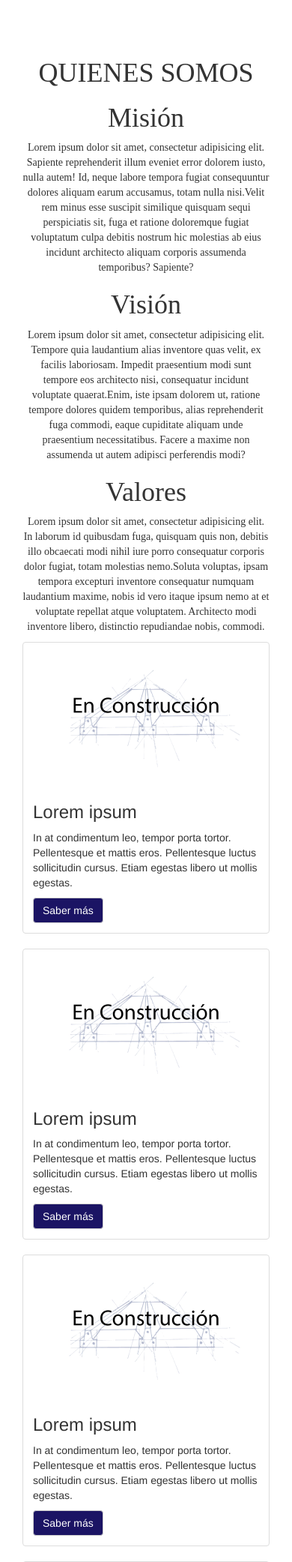
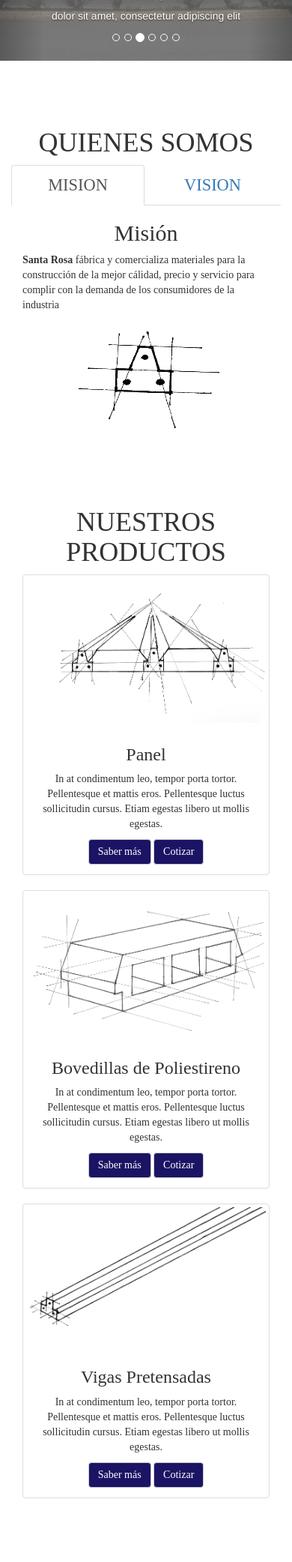
Before and after one commit to AktanTech/santaRosa, a PHP site: page /index.html in a window 390 px wide. Shown: the part 212-2295 px from the top of the page at 75% size. Run offline with PHP 8.4, Linux system fonts and the light colour scheme; some libraries are stand-ins or nearby versions; some web fonts are replaced.

Commit message:
Cambio de textos

```diff
--- a/index.html
+++ b/index.html
@@ -13,28 +13,10 @@
 <link rel="stylesheet" href="home.css">
 </head>
 
-<body data-spy="scroll" data-target=".navbar" data-offset="50">
+<body data-spy="scroll" data-target=".navbar" data-offset="80">
+    <div id="banner" class="container-fluid">
     <nav  id="navbar" class="navbar navbar-default navbar-fixed-top">
-        <!-- Función para aumentar la transparencia del menú -->
-        <script>
-            $(window).scroll(function() {
-                if ($("#navbar").offset().top < 56) {
 
-                    $("#navbar").css("opacity", ".9");
-                } else {
-                    if($("#navbar").offset().top < 68){
-                        $("#navbar").css("opacity", ".9");
-                    }else  {
-                           if($("#navbar").offset().top < 80){
-                             $("#navbar").css("opacity", ".9");
-                           }  else {
-                                 $("#navbar").css("opacity", ".8");
-                                   }
-                           }
-
-                        }
-                });
-        </script>
         <div class="container-fluid">
             <!-- Brand and toggle get grouped for better mobile display -->
             <div class="navbar-header">
@@ -46,7 +28,7 @@
                     <span class="icon-bar"></span>
                 </button>
                 <a class="navbar-brand" href="">
-                    <img src="media/imagenes/Logo-Santa-Rosa-Azul 640x494.png" alt="Santa Rosa Fabrica" width="130em" style="margin-top:3px">
+                    <img src="media/imagenes/LogoSantaRosa.png" alt="Santa Rosa Fabrica" width="130em" style="margin-top:3px">
                 </a>
             </div>
 
@@ -54,27 +36,30 @@
 
                 <div class="collapse navbar-collapse navbar-right" id="bs-example-navbar-collapse-1">
                     <ul class="nav navbar-nav">
-                        <li>
+                        <li id="opcion">
                            <a href="#Nosotros">NOSOTROS</a>
                         </li>
-                        <li>
-                           <a href="#footer">CONTACTO</a>
+                        <li id="opcion">
+                           <a href="#productos">PRODUCTOS</a>
                         </li>
-                        <li>
+                        <li id="opcion">
+                           <a href="#contacto">CONTACTO</a>
+                        </li>
+                        <li id="opcion">
                             <a href="#cotizar">COTIZA CON NOSOTROS</a>
                         </li>
-                        <li>
+                        <li id="opcion">
                             <a href="media/docs/Catálogo_Final.pdf" download="Catálogo_Santa_Rosa">DESCARGAR CATÁLOGO</a>
                         </li>
                         <li>
-                            <a href="https://www.facebook.com/Santa-Rosa-F%C3%A1brica-140289986662439/"><i class="fab fa-facebook-square"></i></a>
+                            <a href="https://www.facebook.com/Santa-Rosa-F%C3%A1brica-140289986662439/" style="font-size:150%;color:#3B5998"><i class="fab fa-facebook-square"></i></a>
                         </li>
             </div>
             <!-- /.navbar-collapse -->
         </div>
         <!-- /.container-fluid -->
     </nav>
-
+    </div>
     <!-- Carussel -->
 
             <div id="Carrusel">
@@ -87,41 +72,61 @@
                             <li data-target="#carousel-example-generic" data-slide-to="1"></li>
                             <li data-target="#carousel-example-generic" data-slide-to="2"></li>
                             <li data-target="#carousel-example-generic" data-slide-to="3"></li>
+                            <li data-target="#carousel-example-generic" data-slide-to="4"></li>
+                            <li data-target="#carousel-example-generic" data-slide-to="5"></li>
                         </ol>
 
                         <!-- Wrapper for slides -->
                         <div class="carousel-inner" role="listbox">
 
-                        <div class="item active" data-duration="17000">
-                            <div id="mivideo" class="video-container container-flex">
-                                <video  id="Video" class="fillWidth" autoplay muted playsinline loop preload="auto">
-                                    <source src="./media/videos/SRF_Loop.mp4" type="video/mp4" /> Your browser does not support the video tag.
-                                </video>
-                                <!-- Detecta que el video ha finalizado
-                                <script>
-                                    $(document).ready(function(){
-                                     $("#Video").on('ended', function(){
-                                     });
-                                    });
-                                </script>-->
-                            </div>
-                        </div>
-                            <div class="item" data-duration="5000">
-                                <img src="./media/imagenes/En-Construccion.jpeg" alt="Sin imagen">
+                            <div class="item active" data-duration="3000">
+                                <img src="./media/imagenes/Entrada.png" class="img-responsive" alt="Sin imagen">
+                               <!-- <div class="imagen container-fluid" style="background-image: url('./media/imagenes/4_Negro.png') ;"></div>-->
                                 <div class="carousel-caption">
                                     <h1>Lorem ipsum</h1>
                                     <p>dolor sit amet, consectetur adipiscing elit</p>
                                 </div>
                             </div>
-                            <div class="item" data-duration="5000">
-                                <img src="./media/imagenes/Logo-Santa-Rosa-Azul 640x494.png" alt="Sin Imagen">
+
+                            <div class="item" data-duration="3000">
+                                <img src="./media/imagenes/Desde1980.png" alt="Sin Imagen">
+                               <!-- <div class="imagen" style="background-image: url('./media/imagenes/Logo-Santa-Rosa-Azul 640x494.png');"></div>-->
                                 <div class="carousel-caption">
                                     <h1>Lorem ipsum</h1>
                                     <p>dolor sit amet, consectetur adipiscing elit</p>
                                 </div>
                             </div>
-                            <div class="item" data-duration="5000">
-                                <img src="http://img.archiexpo.es/images_ae/photo-g/56982-10121856.jpg" alt="Sin Imagen">
+
+                             <div class="item" data-duration="3000">
+                                <img src="./media/imagenes/webpage.png" alt="Sin Imagen">
+                               <!-- <div class="imagen" style="background-image: url('./media/imagenes/Logo-Santa-Rosa-Azul 640x494.png');"></div>-->
+                                <div class="carousel-caption">
+                                    <h1>Lorem ipsum</h1>
+                                    <p>dolor sit amet, consectetur adipiscing elit</p>
+                                </div>
+                            </div>
+
+                             <div class="item" data-duration="3000">
+                                <img src="./media/imagenes/Foto4.png" alt="Sin Imagen">
+                               <!-- <div class="imagen" style="background-image: url('./media/imagenes/Logo-Santa-Rosa-Azul 640x494.png');"></div>-->
+                                <div class="carousel-caption">
+                                    <h1>Lorem ipsum</h1>
+                                    <p>dolor sit amet, consectetur adipiscing elit</p>
+                                </div>
+                            </div>
+
+                             <div class="item" data-duration="3000">
+                                <img src="./media/imagenes/Foto5.png" alt="Sin Imagen">
+                               <!-- <div class="imagen" style="background-image: url('./media/imagenes/Logo-Santa-Rosa-Azul 640x494.png');"></div>-->
+                                <div class="carousel-caption">
+                                    <h1>Lorem ipsum</h1>
+                                    <p>dolor sit amet, consectetur adipiscing elit</p>
+                                </div>
+                            </div>
+
+                             <div class="item" data-duration="3000">
+                                <img src="./media/imagenes/Foto6.png" alt="Sin Imagen">
+                               <!-- <div class="imagen" style="background-image: url('./media/imagenes/Logo-Santa-Rosa-Azul 640x494.png');"></div>-->
                                 <div class="carousel-caption">
                                     <h1>Lorem ipsum</h1>
                                     <p>dolor sit amet, consectetur adipiscing elit</p>
@@ -147,130 +152,77 @@
         <!-- Sobre Nosotros Section -->
         <div class="container-fluid" id="Nosotros">
             <h1>QUIENES SOMOS</h1>
-            <div class="col-sm-4">
-                <h1>Misión</h1>
-                <p><span>Lorem ipsum dolor sit amet, consectetur adipisicing elit. Sapiente reprehenderit illum eveniet error dolorem iusto, nulla autem! Id, neque labore tempora fugiat consequuntur dolores aliquam earum accusamus, totam nulla nisi.</span><span>Velit rem minus esse suscipit similique quisquam sequi perspiciatis sit, fuga et ratione doloremque fugiat voluptatum culpa debitis nostrum hic molestias ab eius incidunt architecto aliquam corporis assumenda temporibus? Sapiente?</span></p>
+            <ul class="nav nav-tabs">
+                <li style="width:50%; font-size:160%; text-align:center;"class="active"><a data-toggle="tab" href="#Mision">MISION</a></li>
+                <li style="width:50%; font-size:160%; text-align:center;" ><a data-toggle="tab" href="#Vision">VISION</a></li>
+            </ul>
+            <div class="tab-content">
+                <div id="Mision" class="tab-pane fade in active">
+                    <h2>Misión</h2>
+                    <div class="col-sm-8">
+                        <p><strong>Santa Rosa</strong> fábrica y comercializa materiales para la construcción de la mejor cálidad, precio y servicio
+                            para complir con la demanda de los consumidores de la industria</p>
                     </div>
                     <div class="col-sm-4">
-                <h1>Visión</h1>
-                <p>
-                    <span>Lorem ipsum dolor sit amet, consectetur adipisicing elit. Tempore quia laudantium alias inventore quas velit, ex facilis laboriosam. Impedit praesentium modi sunt tempore eos architecto nisi, consequatur incidunt voluptate quaerat.</span><span>Enim, iste ipsam dolorem ut, ratione tempore dolores quidem temporibus, alias reprehenderit fuga commodi, eaque cupiditate aliquam unde praesentium necessitatibus. Facere a maxime non assumenda ut autem adipisci perferendis modi?</span>
-                </p>
-            </div>
-            <div class="col-sm-4">
-                <h1>Valores</h1>
-                <p>
-                    <span>Lorem ipsum dolor sit amet, consectetur adipisicing elit. In laborum id quibusdam fuga, quisquam quis non, debitis illo obcaecati modi nihil iure porro consequatur corporis dolor fugiat, totam molestias nemo.</span><span>Soluta voluptas, ipsam tempora excepturi inventore consequatur numquam laudantium maxime, nobis id vero itaque ipsum nemo at et voluptate repellat atque voluptatem. Architecto modi inventore libero, distinctio repudiandae nobis, commodi.</span>
-                </p>
+                        <div class="container-fluid" id="imagenTab">
+                            <img src="./media/imagenes/32.png" alt="Sin imagen" class="">
                         </div>
                     </div>
-
-
-
-        <!-- Tarjetas de materiales -->
-        <div class="container-fluid">
-            <div class="col-sm-6 col-md-4">
-                <div class="thumbnail">
-                <img src="./media/imagenes/En-Construccion.jpeg" alt="Sin información">
-                <div class="caption">
-                    <h3>Lorem ipsum</h3>
-                    <p>In at condimentum leo, tempor porta tortor. Pellentesque et mattis eros. Pellentesque luctus sollicitudin cursus. Etiam egestas libero ut mollis egestas.</p>
-                    <button type="button" class="btn btn-default" data-toggle="modal" data-target="#exampleModal">   Saber más </button>
+                </div>
+                <div id="Vision" class="tab-pane fade">
+                    <h2>Visión</h2>
+                    <div class="col-sm-4">
+                        <div class="container-fluid" id="imagenTab">
+                            <img src="./media/imagenes/32.png" alt="Sin imagen" class="img-responsive">
+                        </div>
+                    </div>
+                    <div class="col-sm-8">
+                        <p>Nosotros creemos en el trabajo duro y en la atención amable a las personas, creemos en enfocarnos en las áreas en donde
+                        podemos tener un mayor impacto para que de está manera podamos contribuir en el desarrollo y crecimiento del país concéntrandonos
+                        en servir de la mejor manera posible</p>
+                    </div>
                 </div>
             </div>
         </div>
 
+        <!-- Tarjetas de materiales -->
+        <div class="container-fluid" id="productos">
+            <h1>NUESTROS PRODUCTOS</h1>
+
             <div class="col-sm-6 col-md-4">
                 <div class="thumbnail">
-                <img src="./media/imagenes/En-Construccion.jpeg" alt="Sin información">
+                <img src="./media/imagenes/6poliestireno.png" alt="Sin información">
                 <div class="caption">
-                    <h3>Lorem ipsum</h3>
+                    <h3>Panel</h3>
                     <p>In at condimentum leo, tempor porta tortor. Pellentesque et mattis eros. Pellentesque luctus sollicitudin cursus. Etiam egestas libero ut mollis egestas.</p>
-                    <button type="button" class="btn btn-default" data-toggle="modal" data-target="#exampleModal">   Saber más </button>
+                    <button type="button" class="btn btn-default" data-toggle="modal" data-target="#exampleModal" onclick="showProducto('1')">   Saber más </button>
+                    <button type="button" class="btn btn-default" data-toggle="modal" data-target="#cotizacion">Cotizar</button>
+                </div>
+                </div>
+            </div>
+            <div class="col-sm-6 col-md-4">
+                <div class="thumbnail">
+                <img src="./media/imagenes/4_NEGRO.png" alt="Sin información">
+                <div class="caption">
+                    <h3>Bovedillas de Poliestireno</h3>
+                    <p>In at condimentum leo, tempor porta tortor. Pellentesque et mattis eros. Pellentesque luctus sollicitudin cursus. Etiam egestas libero ut mollis egestas.</p>
+                    <button type="button" class="btn btn-default" data-toggle="modal" data-target="#exampleModal" onclick="showProducto('2')">   Saber más </button>
+                    <button type="button" class="btn btn-default" data-toggle="modal" data-target="#cotizacion">Cotizar</button>
+                </div>
+                </div>
+            </div>
+            <div class="col-sm-6 col-md-4">
+                <div class="thumbnail">
+                <img src="./media/imagenes/31.png" alt="Sin información">
+                <div class="caption">
+                    <h3>Vigas Pretensadas</h3>
+                    <p>In at condimentum leo, tempor porta tortor. Pellentesque et mattis eros. Pellentesque luctus sollicitudin cursus. Etiam egestas libero ut mollis egestas.</p>
+                    <button type="button" class="btn btn-default" data-toggle="modal" data-target="#exampleModal" onclick="showProducto('3')">   Saber más </button>
+                    <button type="button" class="btn btn-default" data-toggle="modal" data-target="#cotizacion">Cotizar</button>
                 </div>
                 </div>
             </div>
 
-            <div class="col-sm-6 col-md-4">
-                <div class="thumbnail">
-                <img src="./media/imagenes/En-Construccion.jpeg" alt="Sin información">
-                <div class="caption">
-                    <h3>Lorem ipsum</h3>
-                    <p>In at condimentum leo, tempor porta tortor. Pellentesque et mattis eros. Pellentesque luctus sollicitudin cursus. Etiam egestas libero ut mollis egestas.</p>
-                    <button type="button" class="btn btn-default" data-toggle="modal" data-target="#exampleModal">   Saber más </button>
-                </div>
-                </div>
-            </div>
-
-
-
-            <div class="col-sm-6 col-md-4">
-                <div class="thumbnail">
-                <img src="./media/imagenes/En-Construccion.jpeg" alt="Sin información">
-                <div class="caption">
-                    <h3>Lorem ipsum</h3>
-                    <p>In at condimentum leo, tempor porta tortor. Pellentesque et mattis eros. Pellentesque luctus sollicitudin cursus. Etiam egestas libero ut mollis egestas.</p>
-                    <button type="button" class="btn btn-default" data-toggle="modal" data-target="#exampleModal">   Saber más </button>
-                </div>
-                </div>
-            </div>
-
-            <div class="col-sm-6 col-md-4">
-                <div class="thumbnail">
-                <img src="./media/imagenes/En-Construccion.jpeg" alt="Sin información">
-                <div class="caption">
-                    <h3>Lorem ipsum</h3>
-                    <p>In at condimentum leo, tempor porta tortor. Pellentesque et mattis eros. Pellentesque luctus sollicitudin cursus. Etiam egestas libero ut mollis egestas.</p>
-                    <button type="button" class="btn btn-default" data-toggle="modal" data-target="#exampleModal">   Saber más </button>
-                </div>
-                </div>
-            </div>
-
-            <div class="col-sm-6 col-md-4">
-                <div class="thumbnail">
-                <img src="./media/imagenes/En-Construccion.jpeg" alt="Sin información">
-                <div class="caption">
-                    <h3>Lorem ipsum</h3>
-                    <p>In at condimentum leo, tempor porta tortor. Pellentesque et mattis eros. Pellentesque luctus sollicitudin cursus. Etiam egestas libero ut mollis egestas.</p>
-                    <button type="button" class="btn btn-default" data-toggle="modal" data-target="#exampleModal">   Saber más </button>
-                </div>
-                </div>
-            </div>
-
-
-
-            <div class="col-sm-6 col-md-4">
-                <div class="thumbnail">
-                <img src="./media/imagenes/En-Construccion.jpeg" alt="Sin información">
-                <div class="caption">
-                    <h3>Lorem ipsum</h3>
-                    <p>In at condimentum leo, tempor porta tortor. Pellentesque et mattis eros. Pellentesque luctus sollicitudin cursus. Etiam egestas libero ut mollis egestas.</p>
-                    <button type="button" class="btn btn-default" data-toggle="modal" data-target="#exampleModal">   Saber más </button>
-                </div>
-                </div>
-            </div>
-
-            <div class="col-sm-6 col-md-4">
-                <div class="thumbnail">
-                <img src="./media/imagenes/En-Construccion.jpeg" alt="Sin información">
-                <div class="caption">
-                    <h3>Lorem ipsum</h3>
-                    <p>In at condimentum leo, tempor porta tortor. Pellentesque et mattis eros. Pellentesque luctus sollicitudin cursus. Etiam egestas libero ut mollis egestas.</p>
-                    <button type="button" class="btn btn-default" data-toggle="modal" data-target="#exampleModal">   Saber más </button>
-                </div>
-                </div>
-            </div>
-
-            <div class="col-sm-6 col-md-4">
-                <div class="thumbnail">
-                <img src="./media/imagenes/En-Construccion.jpeg" alt="Sin información">
-                <div class="caption">
-                    <h3>Lorem ipsum</h3>
-                    <p>In at condimentum leo, tempor porta tortor. Pellentesque et mattis eros. Pellentesque luctus sollicitudin cursus. Etiam egestas libero ut mollis egestas.</p>
-                    <button type="button" class="btn btn-default" data-toggle="modal" data-target="#exampleModal">   Saber más </button>
-                </div>
-                </div>
-            </div>
         </div>
 
         <!-- Modales de tarjeta de materiales -->
@@ -278,7 +230,7 @@
         <div class="modal-dialog" role="document">
             <div class="modal-content">
             <div class="modal-header">
-                <h3 class="modal-title" style="text-align:center" id="exampleModalLabel">Lorem ipsum</h3>
+                <h3 class="modal-title" style="text-align:center" id="modalHeader"></h3>
                 <button type="button" class="close" data-dismiss="modal" aria-label="Close">
                 <span aria-hidden="true">&times;</span>
                 </button>
@@ -286,27 +238,19 @@
 
             <div class="modal-body">
                     <div class="thumbnail">
-                    <img src="./media/imagenes/En-Construccion.jpeg" alt="Sin imagen">
-                    <div class="caption">
-                        <p>dolor sit amet, consectetur adipiscing elit. Aenean ultricies, odio vulputate ullamcorper vulputate,
-                            nibh odio pulvinar lorem, fringilla convallis justo sem eu risus. Maecenas in sagittis urna, eget eleifend enim.
-                            Aliquam ultrices sollicitudin justo, sit amet auctor nisi tempus scelerisque. Vestibulum nisl tortor,
-                             gravida non imperdiet ut, vestibulum non orci. Vestibulum venenatis ante imperdiet tellus gravida tincidunt.
-                             Aliquam vel turpis at nulla finibus dapibus. </p>
+                    <img alt="Sin imagen" id="modalImg">
+                    <div class="caption" id="txtHint">
                     </div>
                     </div>
             </div>
             <div class="modal-footer">
-                <button type="button" class="btn btn-secondary" data-dismiss="modal">Close</button>
+                <button type="button" class="btn btn-secondary" data-dismiss="modal">Cerrar</button>
             </div>
             </div>
         </div>
         </div>
 <!-- Fin de tarjetas de materiales -->
 
-    <div id="imagen" class="media" align="center">
-            <img class="img-responsive" src="./media/imagenes/En-Construccion.jpeg" alt="Not Found">
-    </div>
 
         <!-- Modal -->
         <div class="modal fade" id="cotizacion" role="dialog">
@@ -355,8 +299,8 @@
         </div>
 
         <!-- Footer Start-->
-        <div class="container-fluid" id="footer">
-            <div class="margin-top">
+        <div class="container-fluid" id="contacto">
+            <!--<div class="row" >-->
             <div class="col-sm-4">
                 <h1>Contacto</h1>
                 <h4>VIGAS PRETENSADAS, BOVEDILLA DE POLIESTIRENO Y PANEL</h4>
@@ -364,26 +308,28 @@
                     <br> Calle 42 Sur Col. Leona Vicario
                     <br> (999) 929 87 30
                     <br> (999) 929 43 59</h4>
+                    <br><br>
+                    <button id="cotizar" type="button" class="btn btn-md btn-primary" data-toggle="modal" data-target="#cotizacion">Cotiza con nosotros</button>
             </div>
             <div class="col-sm-8">
-                    <div id="map">
-                        <iframe
-                        src="https://www.google.com/maps/embed?pb=!1m18!1m12!1m3!1d3726.215434348509!2d-89.
-                        61452278588189!3d20.943861886044346!2m3!1f0!2f0!3f0!3m2!1i1024!2i768!4f13.1!3m3!1m2!1s0x8f567174f6283a65%3A0x7c2057ef41c0fb6a!2sCalle+42%2C+Yucat%C3%A1n!5e0!3m2!1ses!2smx!4v1522511905178"
-                        width="300" height="250" frameborder="0" style="border:16px dotted #1B1464" allowfullscreen>
+                <div class="container-fluid" id="map">
+                    <iframe src="https://www.google.com/maps/embed?pb=!1m18!1m12!1m3!1d14908.
+                    254555153948!2d-89.60908707147142!3d20.909759177005714!2m3!1f0!2f0!3f0!3m2
+                    !1i1024!2i768!4f13.1!3m3!1m2!1s0x8f5671dbc1b2134d%3A0xc45e2884a142c344!2sL
+                    eona+Vicario%2C+Yuc.!5e0!3m2!1ses-419!2smx!4v1522105577218" width="100%"
+                    height="500" frameborder="0" style="border:0" allowfullscreen>
                     </iframe>
-                    <div>
-                    <div id="cotizarButtom" >
-                    <button id="cotizar" type="button" class="btn btn-md" data-toggle="modal" data-target="#cotizacion" style="margin-bottom: 16px">Cotiza con nosotros</button>
-                    <div>
-                </div>
                 </div>
             </div>
 
+        </div>
 </body>
+
     <script src="//code.jquery.com/jquery-1.12.0.min.js"></script>
     <script src="https://ajax.googleapis.com/ajax/libs/jquery/3.3.1/jquery.min.js"></script>
     <script src="https://maxcdn.bootstrapcdn.com/bootstrap/3.3.7/js/bootstrap.min.js"></script>
+    <script src="productos.js"></script>
+    <script src="menu.js"></script>
     <script>
     var extension = {
   cycle: function(e, extra) {
```
Also changed, not shown: index.php (+15 -3 lines), media/docs/productos.xml (+8 -40 lines), 2 other files. Lines whose indentation alone changed are shown as unchanged.
